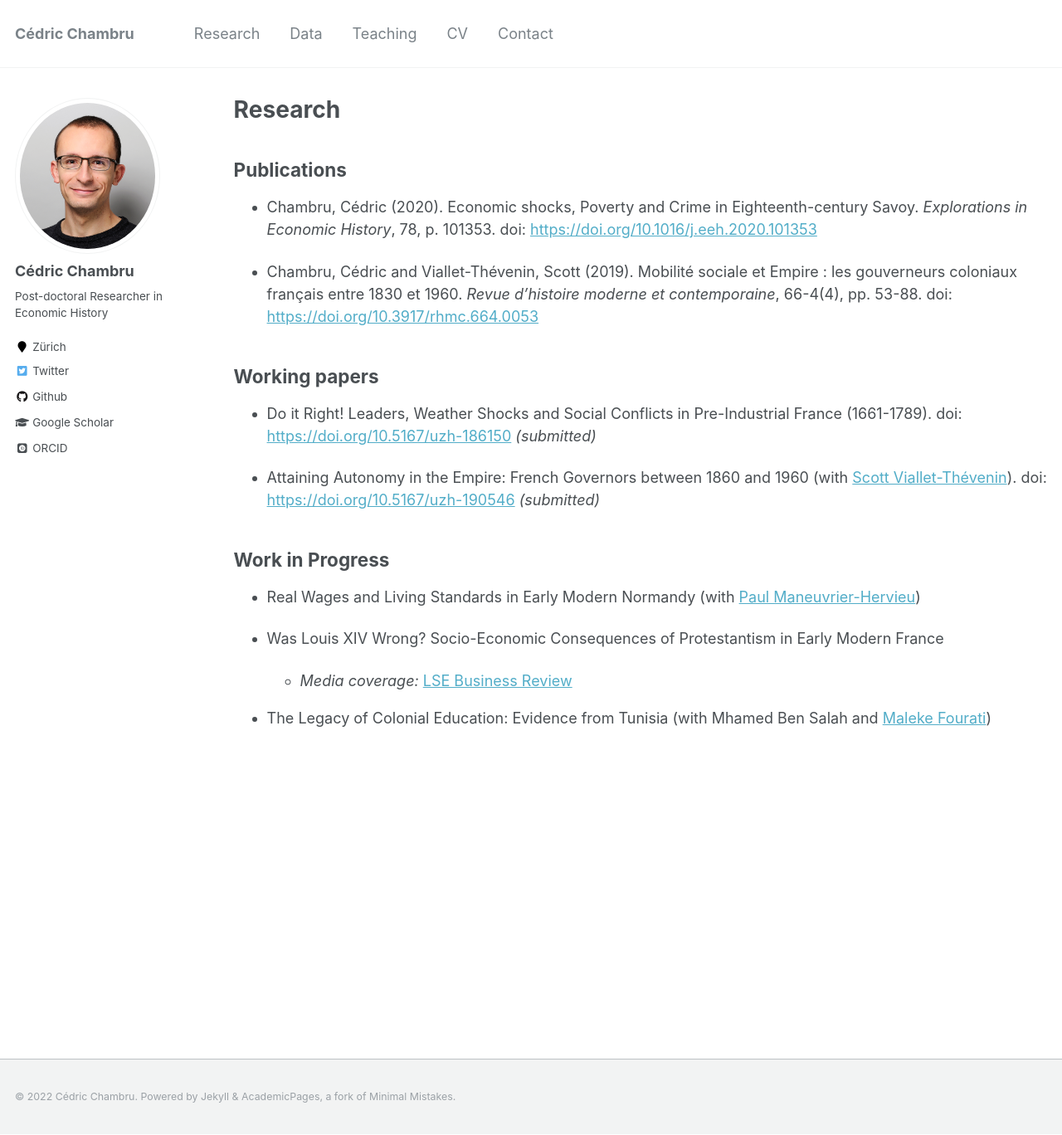
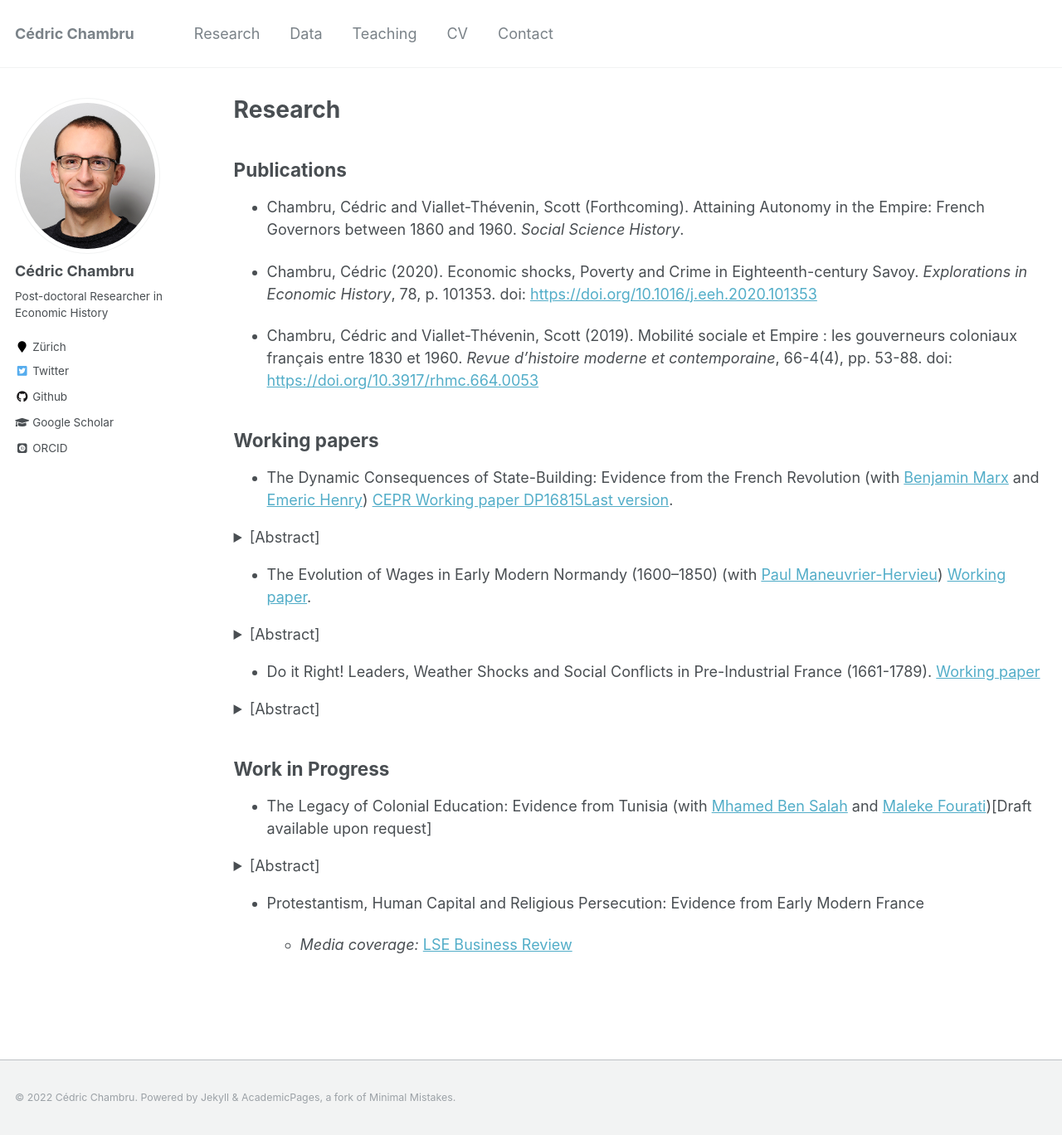
Before and after one commit to CedricChambru/CedricChambru.github.io, a Jekyll site: the page built from _pages/research.md, in a window 1280 px wide and 1368 px high. Shown: the whole window at 83% size. Built offline with Jekyll 4.4.1, drawn with Linux system fonts in a browser that asks for light colours; some web fonts are replaced.

Commit message:
Update research.md

```diff
--- a/_pages/research.md
+++ b/_pages/research.md
@@ -10,22 +10,53 @@ redirect_from:
 
 ## Publications
 
+* Chambru, Cédric and  Viallet-Thévenin, Scott (Forthcoming). Attaining Autonomy in the Empire: French Governors between 1860 and 1960. *Social Science History*.
+
 * Chambru, Cédric (2020). Economic shocks, Poverty and Crime in Eighteenth-century Savoy. *Explorations in Economic History*, 78, p. 101353. doi: <https://doi.org/10.1016/j.eeh.2020.101353>
 
 * Chambru, Cédric and  Viallet-Thévenin, Scott (2019). Mobilité sociale et Empire : les gouverneurs coloniaux français entre 1830 et 1960. *Revue d'histoire moderne et contemporaine*, 66-4(4), pp. 53-88. doi: <https://doi.org/10.3917/rhmc.664.0053>
 
 ## Working papers
 
-* Do it Right! Leaders, Weather Shocks and Social Conflicts in Pre-Industrial France (1661-1789). doi: <https://doi.org/10.5167/uzh-186150> *(submitted)*
+* The Dynamic Consequences of State-Building: Evidence from the French Revolution (with [Benjamin Marx](https://sites.google.com/view/bmarx) and [Emeric Henry](https://sites.google.com/site/emericmlhenry)) [CEPR Working paper DP16815](https://cepr.org/active/publications/discussion_papers/dp.php?dpno=16815)[Last version](https://drive.google.com/file/d/1Wll4seH5huKJU6ll9ziLA4ixs7BJzSG8/view).
 
-* Attaining Autonomy in the Empire: French Governors between 1860 and 1960 (with [Scott Viallet-Thévenin](https://cv.archives-ouvertes.fr/scott-viallet-thevenin)). doi: <https://doi.org/10.5167/uzh-190546> *(submitted)*
+<details>
+<summary>[Abstract]</summary>
+
+How do radical reforms of the state shape economic development over time? In 1790, France’s first Constituent Assembly overhauled the kingdom’s organization to set up new administrative entities and local capitals. In a subset of departments, new capitals were chosen quasi-randomly as the Assembly abandoned its initial plan to rotate administrative functions across multiple cities. We study how exogenous changes in local administrative presence affect the state’s coercive and productive capacity, as well as economic development in the ensuing decades. In the short run, proximity to the state increases taxation, conscription, and investments in law enforcement capacity. In the long run, the new capitals and their periphery obtain more public goods and experience faster economic development. One hundred years after the reform, capitals are 40% more populated than comparable cities in 1790. Our results shed new light on the intertemporal and redistributive impacts of state-building in the context of one of the most ambitious administrative reforms ever implemented.
+
+</details>
+
+* The Evolution of Wages in Early Modern Normandy (1600–1850) (with [Paul Maneuvrier-Hervieu](https://paulmaneuvrierhervieu.github.io/)) [Working paper](https://doi.org/10.5167/uzh-207639).
+
+<details>
+<summary>[Abstract]</summary>
+
+This paper presents new estimations of wages for Normandy between 1600 and 1850. We used a vast array of primary and secondary sources to assemble two new databases on wages and commodity prices to establish a new regional consumer price index (CPI) and twelve regional wage series. We posit that the sluggish demographic growth during the 18th century, and the resulting labour shortage, led to a convergence of wages across unskilled occupations and a relative catch-up with urban skilled construction labourers in the years preceding the French Revolution. We also provide tentative evidence suggesting that labourers in stable employment could have earned as much as their English counterparts during this period.
+
+</details>
+
+* Do it Right! Leaders, Weather Shocks and Social Conflicts in Pre-Industrial France (1661-1789). [Working paper](https://doi.org/10.5167/uzh-186150)
+
+<details>
+<summary>[Abstract]</summary>
+
+I use spatial and temporal variation in temperature shocks to examine the effect of adverse weather conditions on the onset of social conflicts in seventeenth- and eighteenth-century France. The paper’s contribution is threefold. First, I document the effect of temperature shocks on standards of living using cross-section and panel prices data. Second, I link highresolution temperature data and a new database of 8,528 episodes of social conflicts in France between 1661 and 1789. I use a linear probability model with subregional and year fixed effects to establish a causal connection between temperature shocks and conflicts. One standard deviation increase in temperature increased the probability of social conflicts by about 5.3 per cent. To the best of my knowledge, these results are the first to quantify the effect of temperature shocks on intergroup conflict in pre-industrial Europe. Finally, I investigate the role of local leaders– the intendants– in the mitigation of temperature shocks. I show that leaders with higher level of local experience were better able to cope with adverse weather conditions. I argue that years of local experience were a key determinant in the intendant’s ability to administer efficiently his province. This interpretation is supported by historical evidence.
+
+</details>
+
 
 ## Work in Progress
 
-* Real Wages and Living Standards in Early Modern Normandy (with [Paul Maneuvrier-Hervieu](https://paulmaneuvrierhervieu.github.io/))
+* The Legacy of Colonial Education: Evidence from Tunisia (with [Mhamed Ben Salah](https://mhamedbensalah.github.io/) and [Maleke Fourati](https://sites.google.com/view/malekefourati))[Draft available upon request]
 
-* Was Louis XIV Wrong? Socio-Economic Consequences of Protestantism in Early Modern France
+<details>
+<summary>[Abstract]</summary>
+
+This paper uses spatial variations in exposure to colonial public primary education to study the long-term effect on education outcomes in Tunisia. We assemble a new data set on the location of schools with the number of pupils and teachers by origin, along with population data during the French protectorate (1881–1956). We match those with existing contemporary data on education at both district and individual level. We find that the exposure of local population to colonial public primary education has overall a longlasting effect on educational outcomes, even when controlling for colonial investments in education. A one per cent increase in Tunisian enrolment rate in 1931 is associated with a 1.69 percentage points increase in literacy rate in 2014. We find that this effect is entirely driven by older generations, as there is no significant impact on literacy rate and the propensity to graduate from primary school for individuals who attended primary schools after the 1989/91 reform. We posit that the efforts undertook by the Tunisian government after independence to promote schooling finally paid off after 40 years and overturn the effects of history
+
+</details>
+
+* Protestantism, Human Capital and Religious Persecution: Evidence from Early Modern France
 
     - *Media coverage:* [LSE Business Review](https://blogs.lse.ac.uk/businessreview/2020/10/16/what-consequences-did-religious-intolerance-against-the-huguenots-have-in-france/)
-
-* The Legacy of Colonial Education: Evidence from Tunisia (with Mhamed Ben Salah and [Maleke Fourati](https://sites.google.com/view/malekefourati/home))
```
